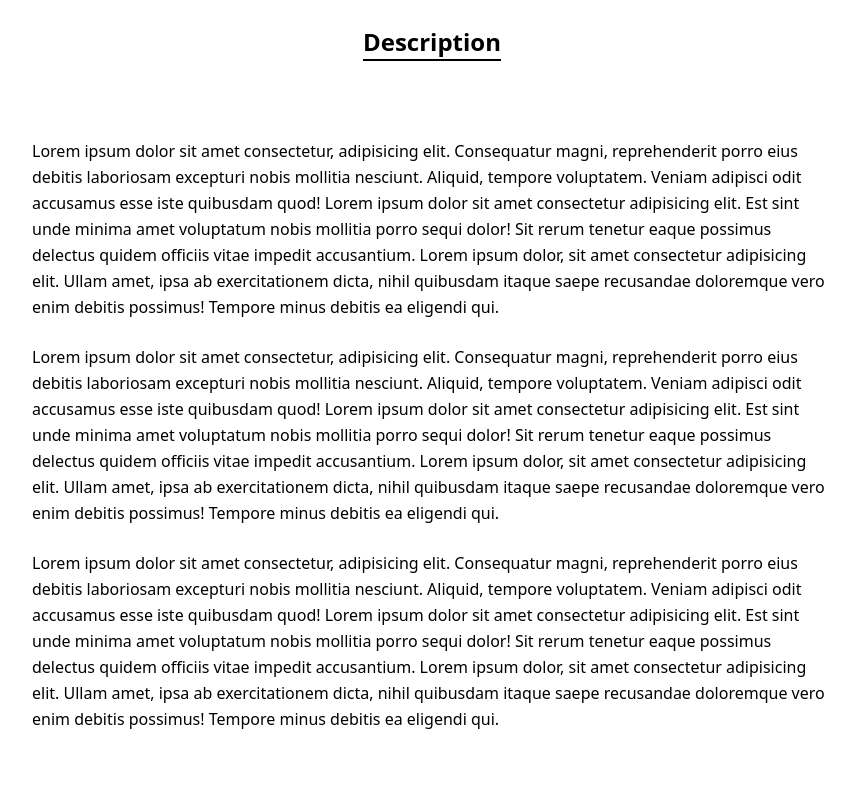
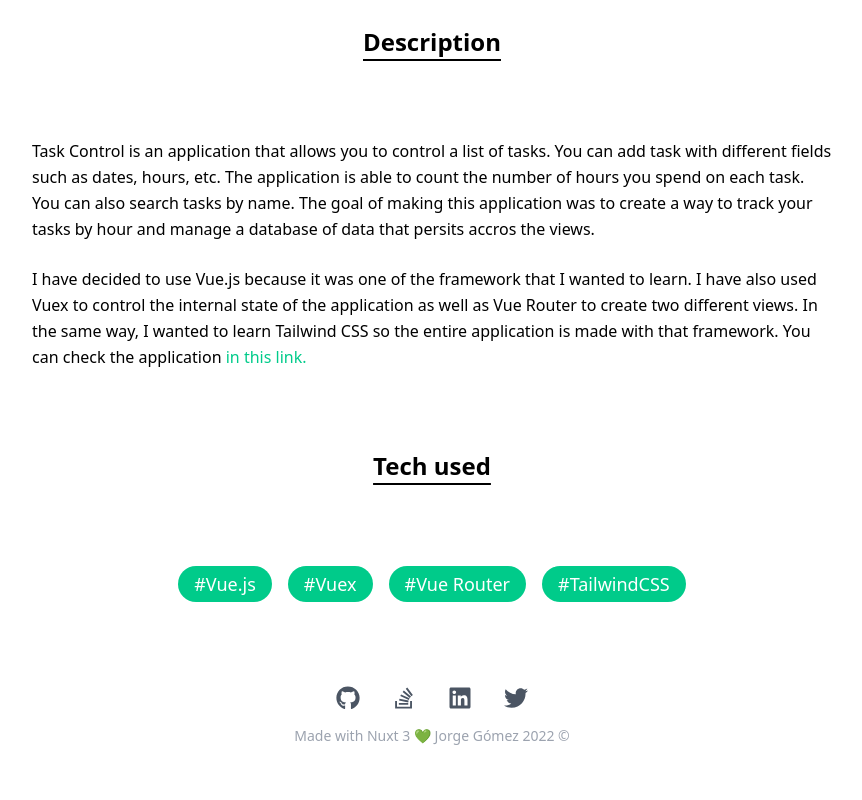
Before and after one commit to jgcarrillo/jgcarrillo-nuxt3, a Nuxt app: page /projects/task-control in a window 1280 px wide. Shown: the part 620-1420 px from the top of the page, without its empty margins (208-1070 px from the left). Built offline with nearby package versions, Linux system fonts and the light colour scheme.

Commit message:
feat: add real text to web

```diff
--- a/components/TheHeader.vue
+++ b/components/TheHeader.vue
@@ -4,7 +4,7 @@
     <NuxtLink to="/">
       <img
         src="~/assets/images/jgcarrillo.png"
-        class="mx-4 w-16 md:w-24 md:mx-10"
+        class="mx-4 w-16 md:w-24 md:mx-10 hover:brightness-105 transition duration-300"
       />
     </NuxtLink>
     <NuxtLink to="/about">About</NuxtLink>
--- a/components/TheHero.vue
+++ b/components/TheHero.vue
@@ -7,7 +7,7 @@
       My name is Jorge Gómez
     </h1>
     <h2 class="text-2xl md:text-3xl text-gray-400 font-thin">
-      I'm a Murcia based web developer focused on quality code
+      I'm a Murcia based web developer focused on develop quality code
     </h2>
   </div>
 </template>
--- a/layouts/projects.vue
+++ b/layouts/projects.vue
@@ -15,10 +15,10 @@
       <div
         class="flex flex-col justify-center items-center absolute w-full h-full top-0 right-0 text-white"
       >
-        <h1 class="text-normal md:text-3xl font-bold mb-2">
+        <h1 class="text-2xl md:text-3xl font-bold mb-2">
           <slot name="title"></slot>
         </h1>
-        <h2 class="text-normal md:text-2xl font-thin">
+        <h2 class="text-2xl md:text-2xl font-thin">
           <slot name="year"></slot>
         </h2>
       </div>
--- a/pages/projects/angular-crypto.vue
+++ b/pages/projects/angular-crypto.vue
@@ -5,7 +5,7 @@
         <img
           src="https://i.picsum.photos/id/201/5000/3333.jpg?hmac=NE8fOMa8u9PBfkq4AVwEoJdRqoPTNwUsyKvKWuXyNCk"
           alt="side project image"
-          class="md:w-8/12 m-auto my-20 contrast-50"
+          class="md:w-8/12 m-auto my-20 contrast-50 brightness-50"
         />
       </template>
 
@@ -13,42 +13,22 @@
       <template #year>2021</template>
 
       <p class="leading-relaxed mb-6">
-        Lorem ipsum dolor sit amet consectetur, adipisicing elit. Consequatur
-        magni, reprehenderit porro eius debitis laboriosam excepturi nobis
-        mollitia nesciunt. Aliquid, tempore voluptatem. Veniam adipisci odit
-        accusamus esse iste quibusdam quod! Lorem ipsum dolor sit amet
-        consectetur adipisicing elit. Est sint unde minima amet voluptatum nobis
-        mollitia porro sequi dolor! Sit rerum tenetur eaque possimus delectus
-        quidem officiis vitae impedit accusantium. Lorem ipsum dolor, sit amet
-        consectetur adipisicing elit. Ullam amet, ipsa ab exercitationem dicta,
-        nihil quibusdam itaque saepe recusandae doloremque vero enim debitis
-        possimus! Tempore minus debitis ea eligendi qui.
+        Angular Cryptocurrency is an application designed to show a list of
+        cryptos which I have developed to improve my Angular Skills. The
+        objective was to use an API, get the data and let the user to search for
+        crypto by name and even add the currency to a favorite place. Once the
+        crypto is there, you can also see the details fot it.
       </p>
 
       <p class="leading-relaxed mb-6">
-        Lorem ipsum dolor sit amet consectetur, adipisicing elit. Consequatur
-        magni, reprehenderit porro eius debitis laboriosam excepturi nobis
-        mollitia nesciunt. Aliquid, tempore voluptatem. Veniam adipisci odit
-        accusamus esse iste quibusdam quod! Lorem ipsum dolor sit amet
-        consectetur adipisicing elit. Est sint unde minima amet voluptatum nobis
-        mollitia porro sequi dolor! Sit rerum tenetur eaque possimus delectus
-        quidem officiis vitae impedit accusantium. Lorem ipsum dolor, sit amet
-        consectetur adipisicing elit. Ullam amet, ipsa ab exercitationem dicta,
-        nihil quibusdam itaque saepe recusandae doloremque vero enim debitis
-        possimus! Tempore minus debitis ea eligendi qui.
-      </p>
-
-      <p class="leading-relaxed mb-6">
-        Lorem ipsum dolor sit amet consectetur, adipisicing elit. Consequatur
-        magni, reprehenderit porro eius debitis laboriosam excepturi nobis
-        mollitia nesciunt. Aliquid, tempore voluptatem. Veniam adipisci odit
-        accusamus esse iste quibusdam quod! Lorem ipsum dolor sit amet
-        consectetur adipisicing elit. Est sint unde minima amet voluptatum nobis
-        mollitia porro sequi dolor! Sit rerum tenetur eaque possimus delectus
-        quidem officiis vitae impedit accusantium. Lorem ipsum dolor, sit amet
-        consectetur adipisicing elit. Ullam amet, ipsa ab exercitationem dicta,
-        nihil quibusdam itaque saepe recusandae doloremque vero enim debitis
-        possimus! Tempore minus debitis ea eligendi qui.
+        It's implementation its very simple since I have only used Angular with
+        BootStrap. You can check the application
+        <a
+          href="https://angular-crypto-api.netlify.app/"
+          target="_blank"
+          class="text-brand hover:text-brand-light transition duration-300 hover:underline"
+          >in this link.</a
+        >
       </p>
 
       <template #tags>
@@ -72,7 +52,7 @@ definePageMeta({
 export default {
   data() {
     return {
-      tags: ["#Angular", "#API", "#Netlify", "#Fetch"],
+      tags: ["#Angular", "#API", "#Netlify", "#Fetch", "#BootStrap"],
     };
   },
 };
--- a/pages/projects/reverse-recipes.vue
+++ b/pages/projects/reverse-recipes.vue
@@ -5,7 +5,7 @@
         <img
           src="https://i.picsum.photos/id/312/3888/2592.jpg?hmac=Lk5n0q19XuicLgvYPdAr5iML0VbkEADyqgJoHH_5nAs"
           alt="side project image"
-          class="md:w-8/12 m-auto my-20 contrast-50"
+          class="md:w-8/12 m-auto my-20 contrast-50 brightness-50"
         />
       </template>
 
@@ -13,42 +13,15 @@
       <template #year>2021</template>
 
       <p class="leading-relaxed mb-6">
-        Lorem ipsum dolor sit amet consectetur, adipisicing elit. Consequatur
-        magni, reprehenderit porro eius debitis laboriosam excepturi nobis
-        mollitia nesciunt. Aliquid, tempore voluptatem. Veniam adipisci odit
-        accusamus esse iste quibusdam quod! Lorem ipsum dolor sit amet
-        consectetur adipisicing elit. Est sint unde minima amet voluptatum nobis
-        mollitia porro sequi dolor! Sit rerum tenetur eaque possimus delectus
-        quidem officiis vitae impedit accusantium. Lorem ipsum dolor, sit amet
-        consectetur adipisicing elit. Ullam amet, ipsa ab exercitationem dicta,
-        nihil quibusdam itaque saepe recusandae doloremque vero enim debitis
-        possimus! Tempore minus debitis ea eligendi qui.
+        Reverse Recipes is an application designed to search recipes by
+        ingredients, which I have developed as my higher technician project. The
+        objective was to get away from everything I had learned during the
+        degree and learn technologies that really seemed interesting to me.
       </p>
 
       <p class="leading-relaxed mb-6">
-        Lorem ipsum dolor sit amet consectetur, adipisicing elit. Consequatur
-        magni, reprehenderit porro eius debitis laboriosam excepturi nobis
-        mollitia nesciunt. Aliquid, tempore voluptatem. Veniam adipisci odit
-        accusamus esse iste quibusdam quod! Lorem ipsum dolor sit amet
-        consectetur adipisicing elit. Est sint unde minima amet voluptatum nobis
-        mollitia porro sequi dolor! Sit rerum tenetur eaque possimus delectus
-        quidem officiis vitae impedit accusantium. Lorem ipsum dolor, sit amet
-        consectetur adipisicing elit. Ullam amet, ipsa ab exercitationem dicta,
-        nihil quibusdam itaque saepe recusandae doloremque vero enim debitis
-        possimus! Tempore minus debitis ea eligendi qui.
-      </p>
-
-      <p class="leading-relaxed mb-6">
-        Lorem ipsum dolor sit amet consectetur, adipisicing elit. Consequatur
-        magni, reprehenderit porro eius debitis laboriosam excepturi nobis
-        mollitia nesciunt. Aliquid, tempore voluptatem. Veniam adipisci odit
-        accusamus esse iste quibusdam quod! Lorem ipsum dolor sit amet
-        consectetur adipisicing elit. Est sint unde minima amet voluptatum nobis
-        mollitia porro sequi dolor! Sit rerum tenetur eaque possimus delectus
-        quidem officiis vitae impedit accusantium. Lorem ipsum dolor, sit amet
-        consectetur adipisicing elit. Ullam amet, ipsa ab exercitationem dicta,
-        nihil quibusdam itaque saepe recusandae doloremque vero enim debitis
-        possimus! Tempore minus debitis ea eligendi qui.
+        For its implementation I have decided to use Laravel and Vue.js with
+        JetStream and Inertia and Tailwind CSS as style framework.
       </p>
 
       <template #tags>
--- a/pages/projects/task-control.vue
+++ b/pages/projects/task-control.vue
@@ -5,7 +5,7 @@
         <img
           src="https://i.picsum.photos/id/20/3670/2462.jpg?hmac=CmQ0ln-k5ZqkdtLvVO23LjVAEabZQx2wOaT4pyeG10I"
           alt="side project image"
-          class="md:w-8/12 m-auto my-20 contrast-50"
+          class="md:w-8/12 m-auto my-20 contrast-50 brightness-50"
         />
       </template>
 
@@ -13,42 +13,26 @@
       <template #year>2022</template>
 
       <p class="leading-relaxed mb-6">
-        Lorem ipsum dolor sit amet consectetur, adipisicing elit. Consequatur
-        magni, reprehenderit porro eius debitis laboriosam excepturi nobis
-        mollitia nesciunt. Aliquid, tempore voluptatem. Veniam adipisci odit
-        accusamus esse iste quibusdam quod! Lorem ipsum dolor sit amet
-        consectetur adipisicing elit. Est sint unde minima amet voluptatum nobis
-        mollitia porro sequi dolor! Sit rerum tenetur eaque possimus delectus
-        quidem officiis vitae impedit accusantium. Lorem ipsum dolor, sit amet
-        consectetur adipisicing elit. Ullam amet, ipsa ab exercitationem dicta,
-        nihil quibusdam itaque saepe recusandae doloremque vero enim debitis
-        possimus! Tempore minus debitis ea eligendi qui.
+        Task Control is an application that allows you to control a list of
+        tasks. You can add task with different fields such as dates, hours, etc.
+        The application is able to count the number of hours you spend on each
+        task. You can also search tasks by name. The goal of making this
+        application was to create a way to track your tasks by hour and manage a
+        database of data that persits accros the views.
       </p>
 
       <p class="leading-relaxed mb-6">
-        Lorem ipsum dolor sit amet consectetur, adipisicing elit. Consequatur
-        magni, reprehenderit porro eius debitis laboriosam excepturi nobis
-        mollitia nesciunt. Aliquid, tempore voluptatem. Veniam adipisci odit
-        accusamus esse iste quibusdam quod! Lorem ipsum dolor sit amet
-        consectetur adipisicing elit. Est sint unde minima amet voluptatum nobis
-        mollitia porro sequi dolor! Sit rerum tenetur eaque possimus delectus
-        quidem officiis vitae impedit accusantium. Lorem ipsum dolor, sit amet
-        consectetur adipisicing elit. Ullam amet, ipsa ab exercitationem dicta,
-        nihil quibusdam itaque saepe recusandae doloremque vero enim debitis
-        possimus! Tempore minus debitis ea eligendi qui.
-      </p>
-
-      <p class="leading-relaxed mb-6">
-        Lorem ipsum dolor sit amet consectetur, adipisicing elit. Consequatur
-        magni, reprehenderit porro eius debitis laboriosam excepturi nobis
-        mollitia nesciunt. Aliquid, tempore voluptatem. Veniam adipisci odit
-        accusamus esse iste quibusdam quod! Lorem ipsum dolor sit amet
-        consectetur adipisicing elit. Est sint unde minima amet voluptatum nobis
-        mollitia porro sequi dolor! Sit rerum tenetur eaque possimus delectus
-        quidem officiis vitae impedit accusantium. Lorem ipsum dolor, sit amet
-        consectetur adipisicing elit. Ullam amet, ipsa ab exercitationem dicta,
-        nihil quibusdam itaque saepe recusandae doloremque vero enim debitis
-        possimus! Tempore minus debitis ea eligendi qui.
+        I have decided to use Vue.js because it was one of the framework that I
+        wanted to learn. I have also used Vuex to control the internal state of
+        the application as well as Vue Router to create two different views. In
+        the same way, I wanted to learn Tailwind CSS so the entire application
+        is made with that framework. You can check the application
+        <a
+          href="https://fct-control-vuejs.netlify.app/"
+          target="_blank"
+          class="text-brand hover:text-brand-light transition duration-300 hover:underline"
+          >in this link.</a
+        >
       </p>
 
       <template #tags>
--- a/pages/projects/telegram-bot.vue
+++ b/pages/projects/telegram-bot.vue
@@ -5,7 +5,7 @@
         <img
           src="https://i.picsum.photos/id/347/5000/3334.jpg?hmac=y6ISvladvZWX6orqcoTW8rQ8XI0UPsptHbLbHooT57Q"
           alt="side project image"
-          class="md:w-8/12 m-auto my-20 contrast-50"
+          class="md:w-8/12 m-auto my-20 contrast-50 brightness-50"
         />
       </template>
 
@@ -13,42 +13,19 @@
       <template #year>2022</template>
 
       <p class="leading-relaxed mb-6">
-        Lorem ipsum dolor sit amet consectetur, adipisicing elit. Consequatur
-        magni, reprehenderit porro eius debitis laboriosam excepturi nobis
-        mollitia nesciunt. Aliquid, tempore voluptatem. Veniam adipisci odit
-        accusamus esse iste quibusdam quod! Lorem ipsum dolor sit amet
-        consectetur adipisicing elit. Est sint unde minima amet voluptatum nobis
-        mollitia porro sequi dolor! Sit rerum tenetur eaque possimus delectus
-        quidem officiis vitae impedit accusantium. Lorem ipsum dolor, sit amet
-        consectetur adipisicing elit. Ullam amet, ipsa ab exercitationem dicta,
-        nihil quibusdam itaque saepe recusandae doloremque vero enim debitis
-        possimus! Tempore minus debitis ea eligendi qui.
+        Telegram Bot is an application I have built for my family and friends in
+        my spare time for two weeks. It has been developed, above all, to
+        experiment with Telegram bots. The goal was to build a simple weather
+        bot, to check the currect weather and forecast for five days. It also
+        allows users to create reminders and list them.
       </p>
 
       <p class="leading-relaxed mb-6">
-        Lorem ipsum dolor sit amet consectetur, adipisicing elit. Consequatur
-        magni, reprehenderit porro eius debitis laboriosam excepturi nobis
-        mollitia nesciunt. Aliquid, tempore voluptatem. Veniam adipisci odit
-        accusamus esse iste quibusdam quod! Lorem ipsum dolor sit amet
-        consectetur adipisicing elit. Est sint unde minima amet voluptatum nobis
-        mollitia porro sequi dolor! Sit rerum tenetur eaque possimus delectus
-        quidem officiis vitae impedit accusantium. Lorem ipsum dolor, sit amet
-        consectetur adipisicing elit. Ullam amet, ipsa ab exercitationem dicta,
-        nihil quibusdam itaque saepe recusandae doloremque vero enim debitis
-        possimus! Tempore minus debitis ea eligendi qui.
-      </p>
-
-      <p class="leading-relaxed mb-6">
-        Lorem ipsum dolor sit amet consectetur, adipisicing elit. Consequatur
-        magni, reprehenderit porro eius debitis laboriosam excepturi nobis
-        mollitia nesciunt. Aliquid, tempore voluptatem. Veniam adipisci odit
-        accusamus esse iste quibusdam quod! Lorem ipsum dolor sit amet
-        consectetur adipisicing elit. Est sint unde minima amet voluptatum nobis
-        mollitia porro sequi dolor! Sit rerum tenetur eaque possimus delectus
-        quidem officiis vitae impedit accusantium. Lorem ipsum dolor, sit amet
-        consectetur adipisicing elit. Ullam amet, ipsa ab exercitationem dicta,
-        nihil quibusdam itaque saepe recusandae doloremque vero enim debitis
-        possimus! Tempore minus debitis ea eligendi qui.
+        For its implementation, I have decided to use a library called grammY to
+        communicate wit the Telegram API as well as TypeScript and Axios to make
+        requests to weather API. I have also contributed to this library adding
+        the Vercel documentation to deploy the bot. It was an incredible project
+        with great challenges that I had to overcome.
       </p>
 
       <template #tags>
```
Also changed, not shown: components/TheAboutBanner.vue (+35 -30 lines), components/TheJob.vue (+7 -4 lines), data/jobs.json (+11 -11 lines).
